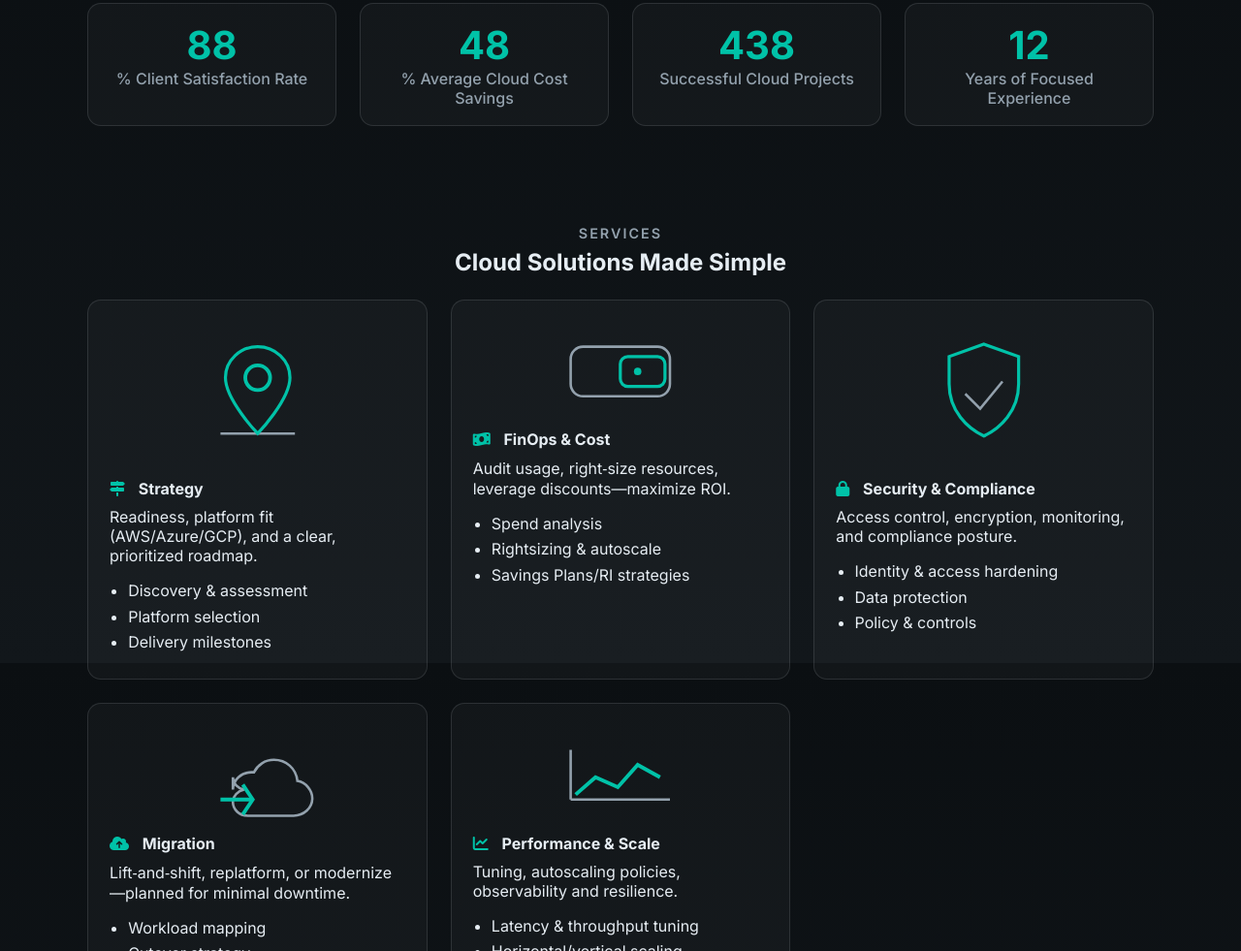
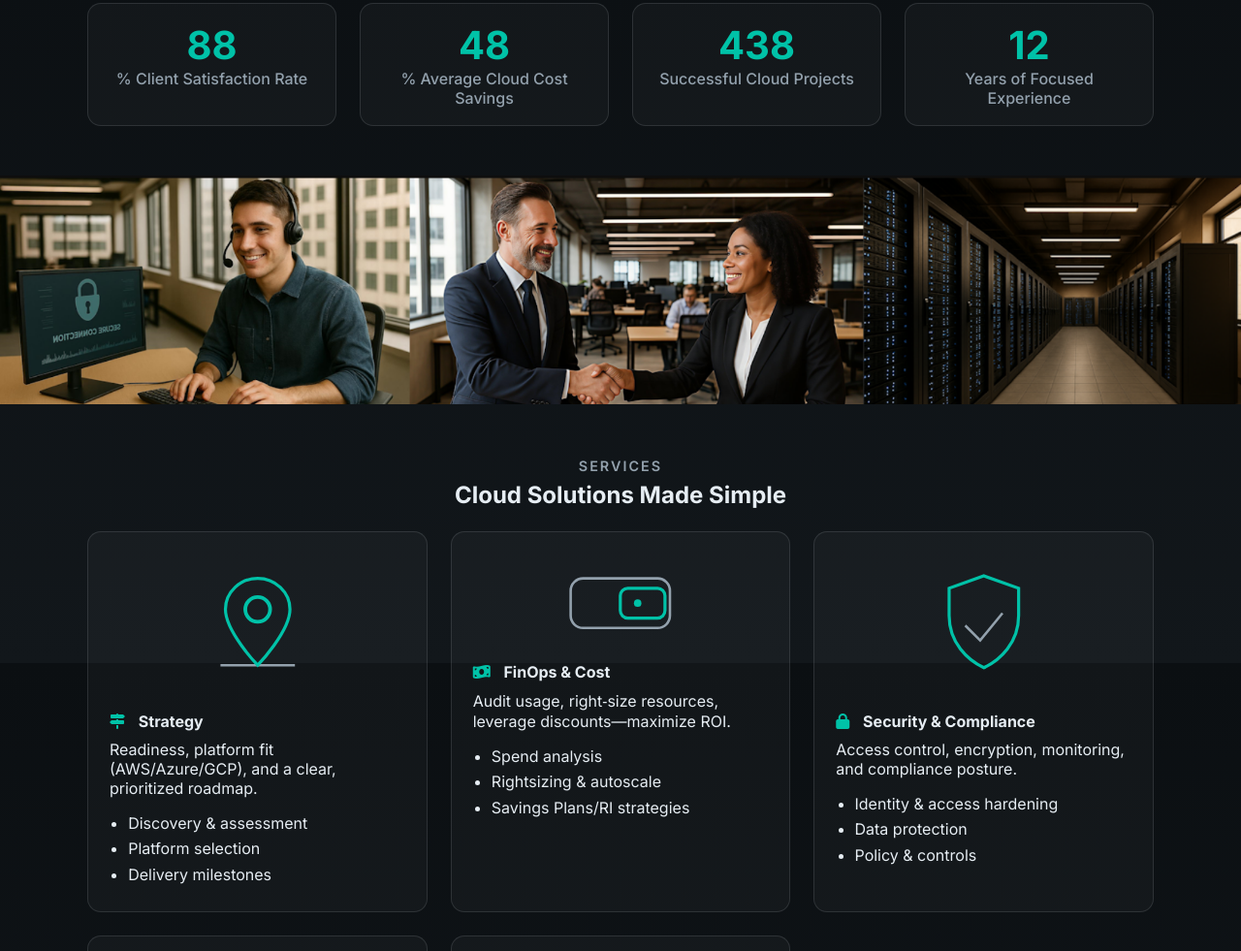
Before and after one commit to SIUNETWORKSGitHub/SIU-RESUME, a plain HTML site: page docs/index.html in a window 1280 px wide. Shown: the part 1716-2697 px from the top of the page at 97% size. Drawn offline with Linux system fonts and the light colour scheme.

Commit message:
Line 337
https://raw.githubusercontent.com/SIUNETWORKSGitHub/SIU-RESUME/refs/heads/master/docs/images/New_picture1.png

```diff
--- a/docs/index.html
+++ b/docs/index.html
@@ -334,6 +334,7 @@ margin:0;
   </section>
 
   <!-- SERVICES -->
+  <div><img src="https://raw.githubusercontent.com/SIUNETWORKSGitHub/SIU-RESUME/refs/heads/master/docs/images/New_picture1.png"/></div>
   <section id="services" class="section">
     <div class="container">
       <div class="section-header">
```
